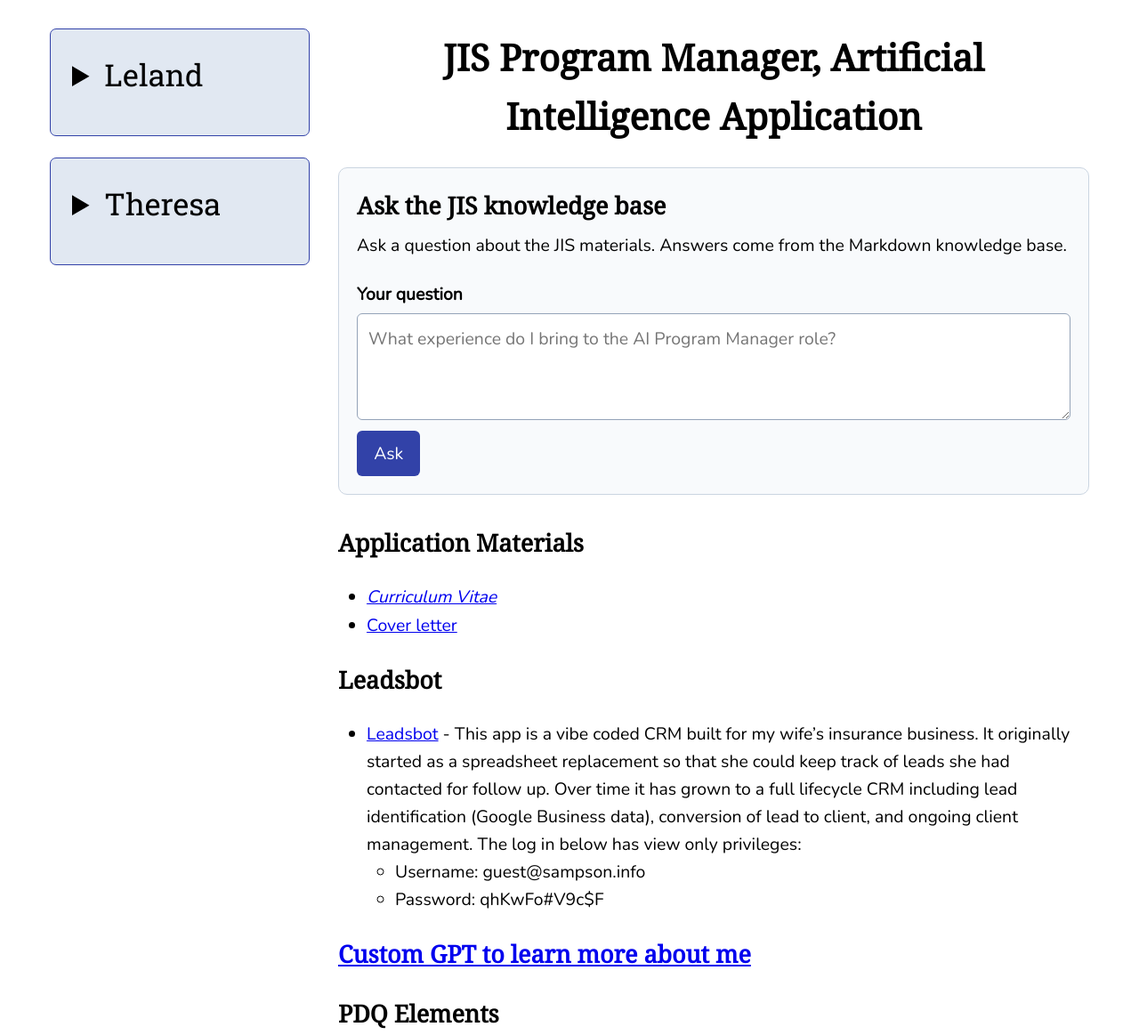
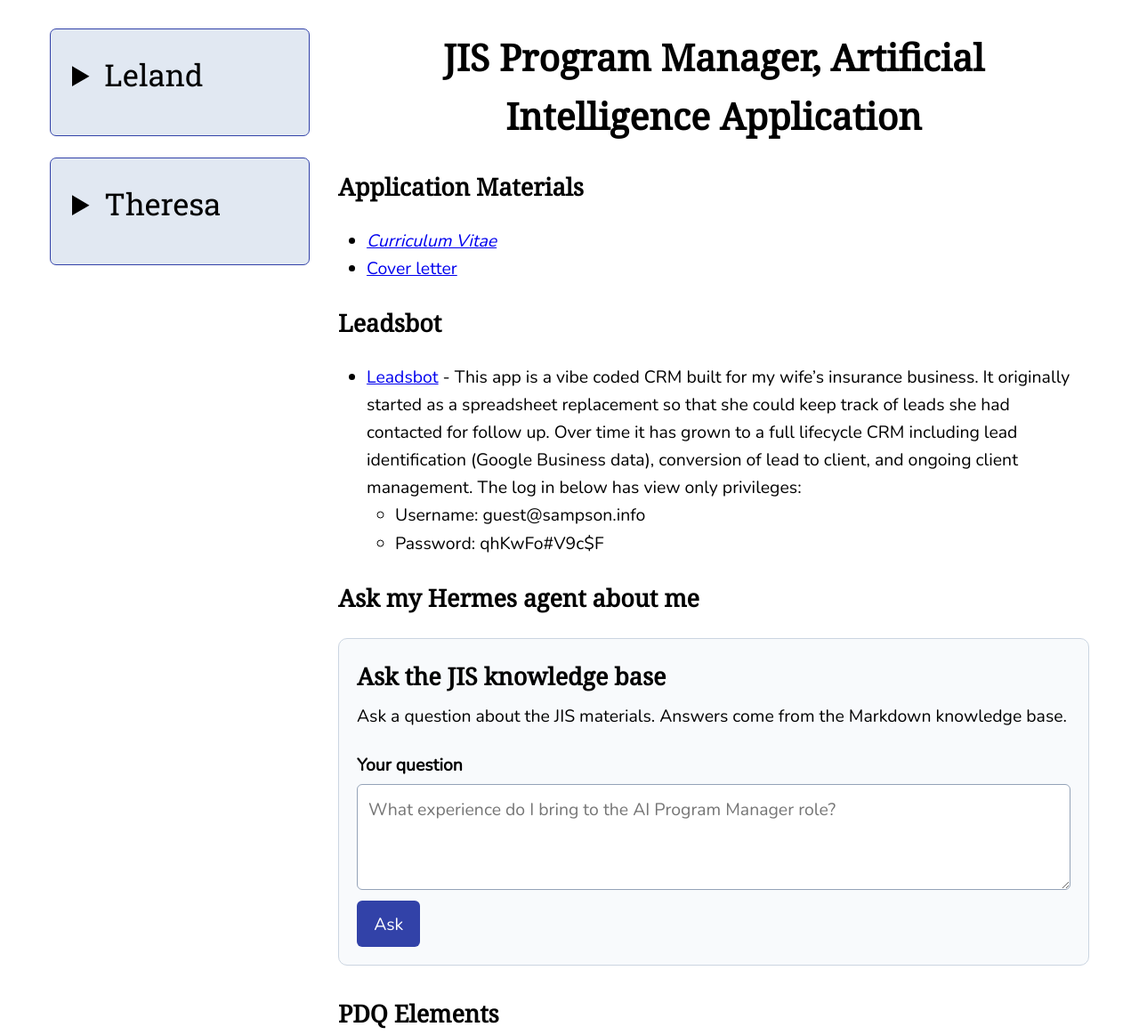
Before and after one commit to lelandsampson/Leland-Sampson-Website, a Jekyll site: the page built from jis.md, in a window 1280 px wide and 1400 px high. Shown: the part 237-1400 px from the top of the window at 89% size. Built offline with Jekyll 4.4.1, drawn with Linux system fonts in a browser that asks for light colours; some of the changed lines change nothing that is shown.

Commit message:
Update jis.md

```diff
--- a/jis.md
+++ b/jis.md
@@ -5,6 +5,18 @@
 
 <h1 align="center">JIS Program Manager, Artificial Intelligence Application</h1>
 
+
+## Application Materials
+- [*Curriculum Vitae*](/files/C.L.Sampson-CV-JIS.pdf)
+- [Cover letter](/files/Sampson-AI-Program-Manager-Coverletter.pdf)
+
+
+## Leadsbot
+- [Leadsbot](https://leadsbot.sampson.info) - This app is a vibe coded CRM built for my wife's insurance business. It originally started as a spreadsheet replacement so that she could keep track of leads she had contacted for follow up. Over time it has grown to a full lifecycle CRM including lead identification (Google Business data), conversion of lead to client, and ongoing client management. The log in below has view only privileges:
+	- Username: guest@sampson.info
+	- Password: qhKwFo#V9c$F
+
+## Ask my Hermes agent about me
 <section class="jis-ask" aria-labelledby="jis-ask-heading">
   <h2 id="jis-ask-heading">Ask the JIS knowledge base</h2>
   <p>Ask a question about the JIS materials. Answers come from the Markdown knowledge base.</p>
@@ -73,17 +85,6 @@
 })();
 </script>
 
-## Application Materials
-- [*Curriculum Vitae*](/files/C.L.Sampson-CV-JIS.pdf)
-- [Cover letter](/files/Sampson-AI-Program-Manager-Coverletter.pdf)
-
-
-## Leadsbot
-- [Leadsbot](https://leadsbot.sampson.info) - This app is a vibe coded CRM built for my wife's insurance business. It originally started as a spreadsheet replacement so that she could keep track of leads she had contacted for follow up. Over time it has grown to a full lifecycle CRM including lead identification (Google Business data), conversion of lead to client, and ongoing client management. The log in below has view only privileges:
-	- Username: guest@sampson.info
-	- Password: qhKwFo#V9c$F
-
-## [Custom GPT to learn more about me](insert gpt link)
 
 ## PDQ Elements
 - [Essential Job Functions](#functions)
```
